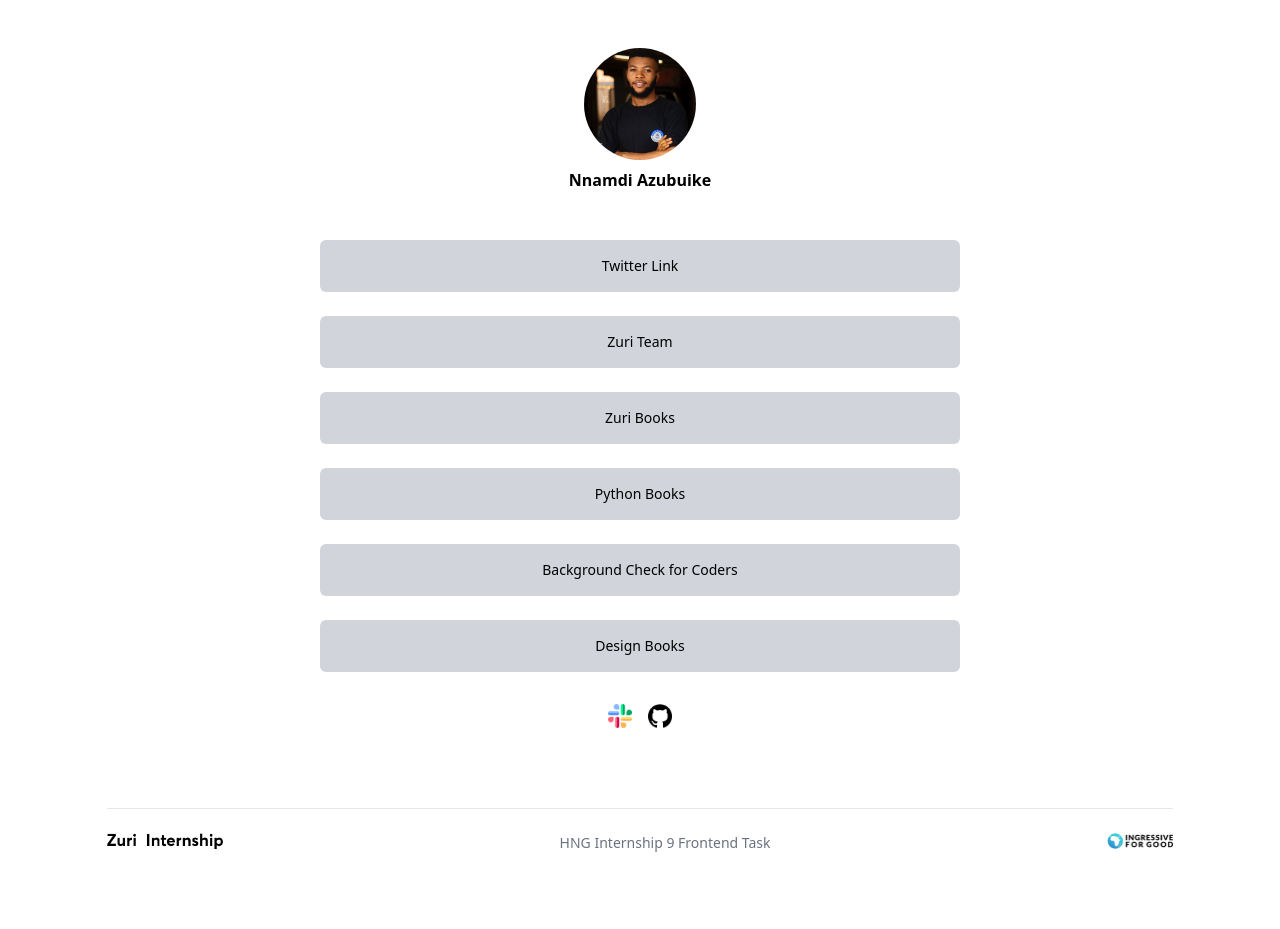
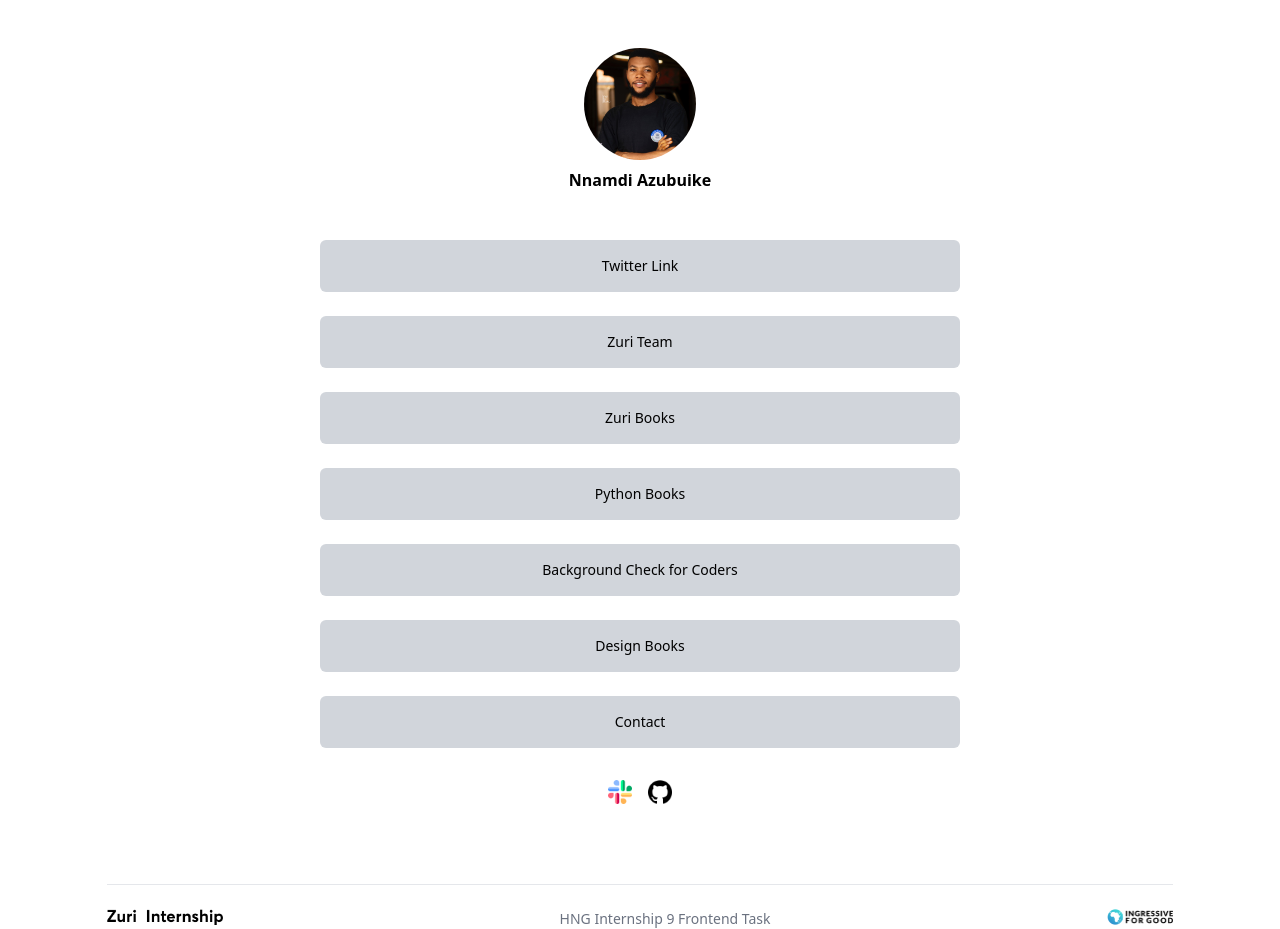
Before and after one commit to iamclement1/linktree, a React (Vite) app: page / in a window 1280 px wide. Before the commit the page ends 853 px from the top, so only its background shows below. Built offline with nearby package versions, Linux system fonts and the light colour scheme.

Commit message:
feats: added routh page in app.js

```diff
--- a/src/App.jsx
+++ b/src/App.jsx
@@ -1,7 +1,8 @@
 import { useState } from 'react'
-import { BrowserRouter as Router } from 'react-router-dom';
+import { BrowserRouter as Router, Route, Routes } from 'react-router-dom';
 import './App.css';
 import Footer from './component/Footer';
+import Contact from './pages/Contact';
 import Landing from './pages/Landing';
 
 function App() {
@@ -10,7 +11,10 @@ function App() {
   return (
     <Router>
       <div className="App">
-        <Landing />
+        <Routes>
+          <Route path="/" element={ <Landing /> } />
+          <Route path="contact" element={ <Contact /> } />
+        </Routes>
       </div>
       <Footer />
     </Router>
--- a/src/pages/Landing.jsx
+++ b/src/pages/Landing.jsx
@@ -2,6 +2,7 @@ import Profile from '../assets/profile.jpeg'
 import Slack from '../assets/slack.png';
 import Github from '../assets/github.png';
 import Footer from '../component/Footer';
+import { Link } from 'react-router-dom';
 
 export default function Landing() {
     return (
@@ -40,19 +41,26 @@ export default function Landing() {
                             Background Check for Coders
                         </span>
                     </div>
-                <div className="bg-gray-300 p-4 md:w-3/6 w-5/6 rounded-md mx-auto text-center mb-2">
+                    <div className="bg-gray-300 p-4 md:w-3/6 w-5/6 rounded-md mx-auto text-center mb-6">
                         <span className="cursor-pointer " onClick={() => window.location.href = "https://books.zuri.team/design-rules"}>
                             Design Books
                         </span>
                     </div>
+                    <div className="bg-gray-300 p-4 md:w-3/6 w-5/6 rounded-md mx-auto text-center mb-2">
+                        <Link to="/contact">
+                            <span className="cursor-pointer">
+                                Contact
+                            </span>
+                        </Link>
+                    </div>
                     <div className="flex justify-center space-x-4 mt-8 mb-6">
                         <img src={Slack} alt="slack__image" className="h-6" />
-                    <img src={Github} alt="github__image" className="h-6 cursor-pointer" onClick={() => window.location.herf ="https://github.com/iamclement1"} />
+                        <img src={Github} alt="github__image" className="h-6 cursor-pointer" onClick={() => window.location.herf = "https://github.com/iamclement1"} />
                     </div>
 
                 </div>
                 <div className="w-5/6 mx-auto mt-20">
-            <hr  className="text-center"/>
+                    <hr className="text-center" />
                 </div>
             </section>
         </>
```
Lines whose indentation alone changed are shown as unchanged.
